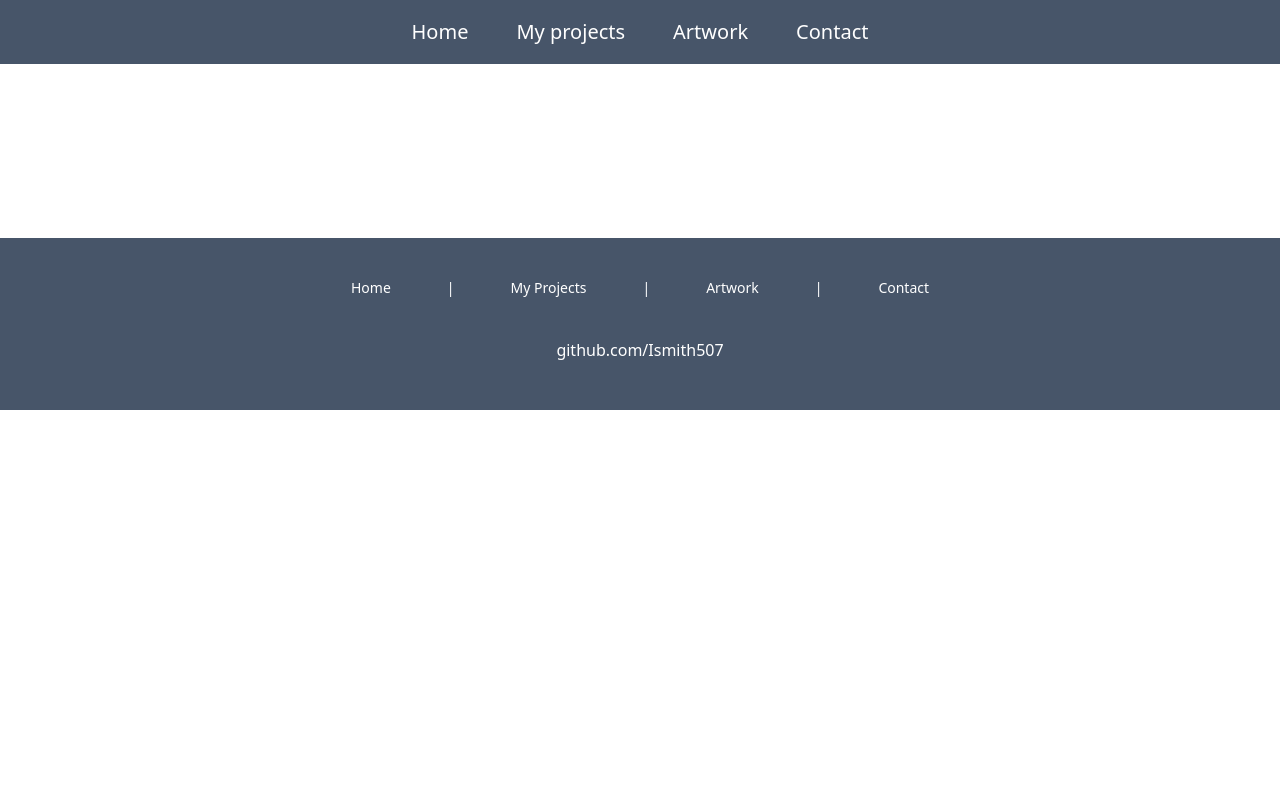
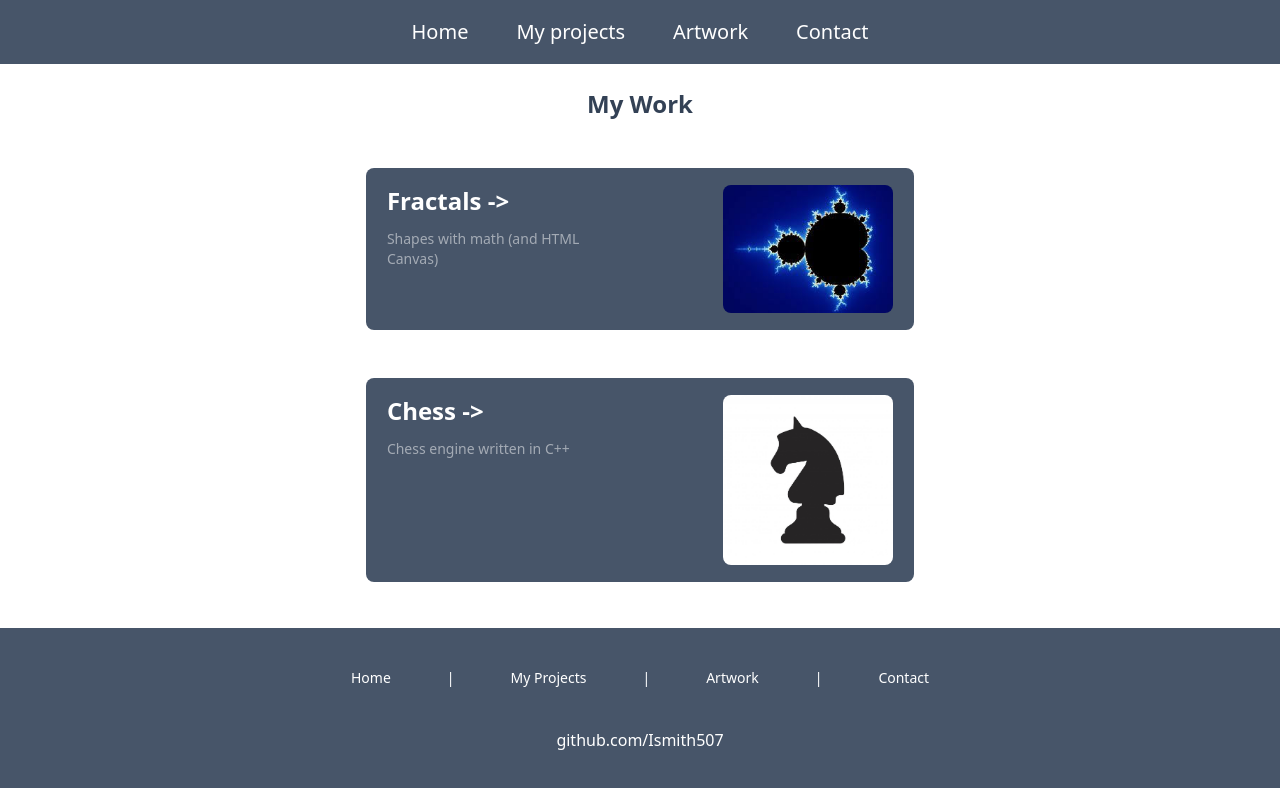
Before and after one commit to Ismith507/Ian-portfolio, a Next.js app: page /projects in a window 1280 px wide. Shown: the top 788 px of the page. Built offline with nearby package versions, Linux system fonts and the light colour scheme.

Commit message:
General polishing and preparing to deploy.

```diff
--- a/app/(general)/layout.tsx
+++ b/app/(general)/layout.tsx
@@ -12,7 +12,7 @@ const NavLink = ({
 	return (
 		<li className="group mx-6">
 			<Link className="py-1" href={href}>
-				<span className="transition ease-in-out duration-200 group-hover:-translate-y-1 group-hover:bg-gradient-to-b group-hover:from-white group-hover:to-orange-400 group-hover:inline-block group-hover:text-transparent group-hover:bg-clip-text">
+				<span className="transition duration-200 ease-in-out group-hover:-translate-y-2 group-hover:inline-block">
 					{children}
 				</span>
 			</Link>
@@ -38,7 +38,7 @@ export default function RootLayout({
 						</ul>
 					</nav>
 					{children}
-					<footer className="flex flex-col justify-center bg-slate-600 text-white">
+					<footer className="flex flex-col justify-center bg-slate-600 text-white absolute bottom-0 left-0 w-screen">
 						<nav className="flex flex-row justify-center m-10 text-sm">
 							<ul className="flex">
 								<li className="mx-6">
--- a/app/(general)/projects/page.tsx
+++ b/app/(general)/projects/page.tsx
@@ -2,22 +2,24 @@ import { LinkCard, LinkCardProps } from '@/components/link-card';
 
 const mainLinks = [
 	{
-		href: '/pages/projects/fractals',
+		href: '/projects/fractals',
 		title: 'Fractals',
 		description: 'Shapes with math (and HTML Canvas)',
+        thumbnail: '/Mandelbrot.jpeg'
 	},
 	{
-		href: '/projects/Chess',
+		href: 'https://github.com/Ismith507/Chess.git',
 		title: 'Chess',
-		description: 'Chess engine written in C with chess bot.'
+		description: 'Chess engine written in C++',
+        thumbnail: '/knight.jpg'
 	},
 ] satisfies LinkCardProps[];
 
 export default function portfolio() {
     return (
-        <div className="flex flex-col items-center space-y-6">
-            <h1 className="text-2xl text-white font-bold">My Work</h1>
-            <div className="flex grid-cols-3 text-left gap-24 lg:mb-0 lg:grid-cols-4 lg:text-left">
+        <div className="flex flex-col items-center">
+            <h1 className="text-2xl text-slate-700 font-bold py-6">My Work</h1>
+            <div className="flex flex-col text-left gap-12 pb-12 pt-6 lg:mb-0 lg:grid-cols-4 lg:text-left">
                 {mainLinks.map((props) => (
                     <LinkCard {...props} key={props.href} />
                     ))}
--- a/components/link-card.tsx
+++ b/components/link-card.tsx
@@ -1,17 +1,21 @@
 import Link from 'next/link';
+import Image from 'next/image';
 
 export type LinkCardProps = {
 	href: string;
 	title: string;
 	description: string;
+	thumbnail: string;
 };
 
-export const LinkCard = ({ href, title, description }: LinkCardProps) => {
+export const LinkCard = ({ href, title, description, thumbnail }: LinkCardProps) => {
 	return (
 		<Link
 			href={href}
-			className="group rounded-lg border border-transparent px-5 py-4 transition-colors hover:bg-slate-500 hover:dark:border-neutral-700 hover:dark:bg-neutral-800/30"
+			className="group rounded-lg border border-transparent px-5 py-4 bg-slate-600 transition-colors hover:bg-slate-800 hover:dark:border-neutral-700 hover:dark:bg-neutral-800/30"
 		>
+			<div className='flex flex-row space-x-24 justify-between'>
+				<div className="flex flex-col">
 					<h2 className={`mb-3 text-2xl text-white font-semibold`}>
 						{title}{' '}
 						<span className="inline-block transition-transform group-hover:translate-x-1 motion-reduce:transform-none">
@@ -19,6 +23,19 @@ export const LinkCard = ({ href, title, description }: LinkCardProps) => {
 						</span>
 					</h2>
 					<p className={`m-0 max-w-[30ch] text-sm text-white opacity-50`}>{description}</p>
+				</div>
+				<span>
+					<Image
+						className="dark:drop-shadow-[0_0_0.3rem_#ffffff70] rounded-lg"
+						src={thumbnail}
+						alt="Next.js Logo"
+						width={170}
+						height={213}
+						priority
+					/>
+				</span>
+			</div>
+
 		</Link>
 	);
 };
```
Also changed, not shown: public/Mandelbrot.jpeg (added), public/knight.jpg (added). Lines whose indentation alone changed are shown as unchanged.
